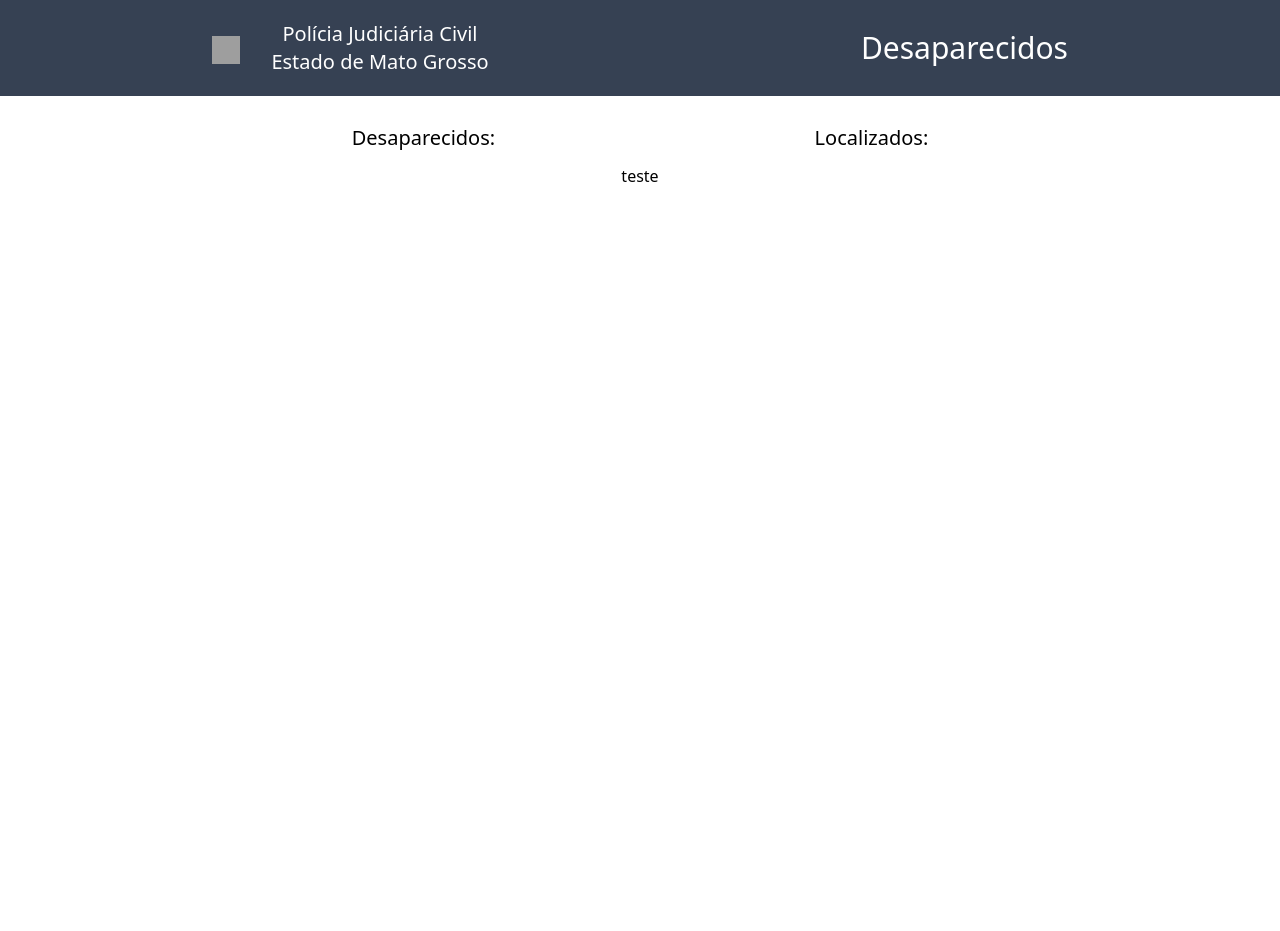
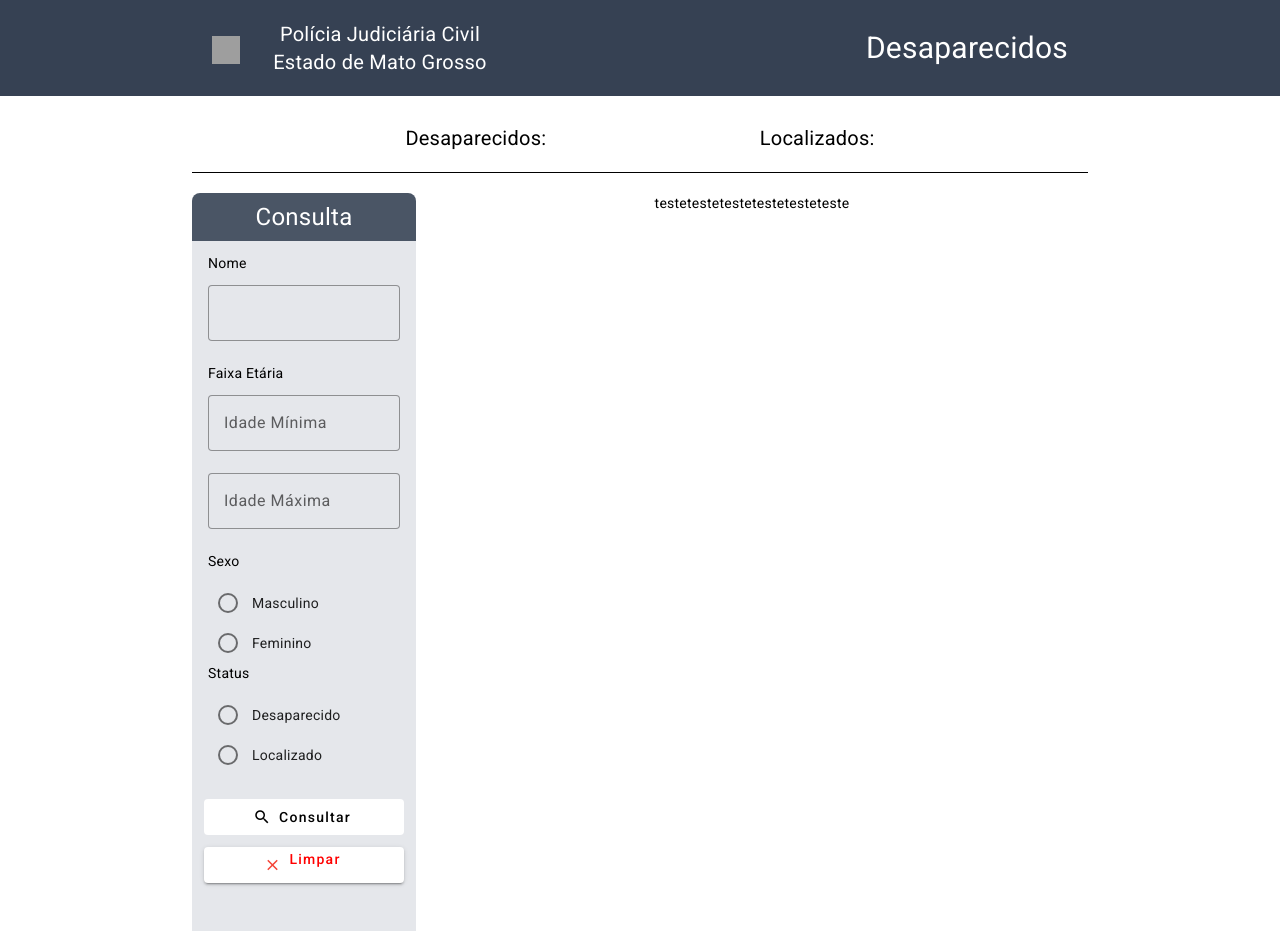
Before and after one commit to biduco07/ProjetoDesaparecidos, an Angular app: page / in a window 1280 px wide. Before the commit the page ends 800 px from the top, so only its background shows below. Built offline with nearby package versions, Linux system fonts and the light colour scheme; grey boxes are pictures that could not be loaded.

Commit message:
concluindo a parte de busca do inicio na consulta sem conectar com o backend.

```diff
--- a/angular.json
+++ b/angular.json
@@ -20,9 +20,7 @@
             "outputPath": "dist/projeto-desaparecidos",
             "index": "src/index.html",
             "browser": "src/main.ts",
-            "polyfills": [
-              "zone.js"
-            ],
+            "polyfills": ["zone.js"],
             "tsConfig": "tsconfig.app.json",
             "inlineStyleLanguage": "scss",
             "assets": [
@@ -32,6 +30,7 @@
               }
             ],
             "styles": [
+              "node_modules/@angular/material/prebuilt-themes/indigo-pink.css",
               "src/styles.scss"
             ],
             "scripts": [],
@@ -83,10 +82,7 @@
         "test": {
           "builder": "@angular-devkit/build-angular:karma",
           "options": {
-            "polyfills": [
-              "zone.js",
-              "zone.js/testing"
-            ],
+            "polyfills": ["zone.js", "zone.js/testing"],
             "tsConfig": "tsconfig.spec.json",
             "inlineStyleLanguage": "scss",
             "assets": [
@@ -96,6 +92,7 @@
               }
             ],
             "styles": [
+              "@angular/material/prebuilt-themes/azure-blue.css",
               "src/styles.scss"
             ],
             "scripts": []
--- a/package.json
+++ b/package.json
@@ -11,6 +11,7 @@
   },
   "private": true,
   "dependencies": {
+    "@angular/cdk": "^19.2.6",
     "@angular/common": "^19.2.0",
     "@angular/compiler": "^19.2.0",
     "@angular/core": "^19.2.0",
@@ -22,6 +23,7 @@
     "@angular/router": "^19.2.0",
     "@angular/ssr": "^19.2.4",
     "express": "^4.18.2",
+    "ngx-mask": "^19.0.6",
     "rxjs": "~7.8.0",
     "tslib": "^2.3.0",
     "zone.js": "~0.15.0"
--- a/src/app/app.component.html
+++ b/src/app/app.component.html
@@ -1,7 +1,4 @@
-<div
-  class="w-full font-poppins text-center"
-  style="text-align: -webkit-center !important"
->
+<div class="w-full font-poppins" style="text-align: -webkit-center !important">
   <div class="bg-gray-700 text-white self-center">
     <div class="max-w-7/10 mb-4 flex p-5 justify-between w-full">
       <div class="flex gap-3">
--- a/src/app/app.config.ts
+++ b/src/app/app.config.ts
@@ -6,11 +6,13 @@ import {
   provideClientHydration,
   withEventReplay,
 } from '@angular/platform-browser';
+import { provideHttpClient } from '@angular/common/http';
 
 export const appConfig: ApplicationConfig = {
   providers: [
     provideZoneChangeDetection({ eventCoalescing: true }),
     provideRouter(routes),
     provideClientHydration(withEventReplay()),
+    provideHttpClient(),
   ],
 };
--- a/src/app/app.routes.ts
+++ b/src/app/app.routes.ts
@@ -1,15 +1,18 @@
 import { Routes } from '@angular/router';
-import { DesaparecidosComponent } from './pages/desaparecidos/desaparecidos.component';
-import { DesaparecidosDetalheComponent } from './pages/desaparecidos-detalhe/desaparecidos-detalhe.component';
-
 export const routes: Routes = [
   // Redirect empty path to '/example'
   {
     path: '',
-    component: DesaparecidosComponent,
+    loadComponent: () =>
+      import('./pages/desaparecidos/desaparecidos.component').then(
+        (m) => m.DesaparecidosComponent
+      ),
   },
   {
     path: ':id',
-    component: DesaparecidosDetalheComponent,
+    loadComponent: () =>
+      import(
+        './pages/desaparecidos-detalhe/desaparecidos-detalhe.component'
+      ).then((m) => m.DesaparecidosDetalheComponent),
   },
 ];
--- a/src/app/pages/desaparecidos/desaparecidos.component.html
+++ b/src/app/pages/desaparecidos/desaparecidos.component.html
@@ -1,6 +1,79 @@
-<div class="flex flex-row justify-around py-3">
+<div class="flex flex-row justify-evenly py-3 pb-5">
   <div class="text-xl">Desaparecidos:</div>
   <div class="text-xl">Localizados:</div>
 </div>
+<hr class="pb-5" />
+<div class="flex flex-row">
+  <div class="w-3/12 rounded-t-lg">
+    <div
+      class="bg-gray-600 text-white py-2 text-2xl rounded-t-lg justify-normal"
+    >
+      Consulta
+    </div>
 
-<div>teste</div>
+    <div class="bg-gray-200 gap-3 h-full">
+      <div class="pt-3 px-4">
+        <p class="text-left">Nome</p>
+        <mat-form-field class="w-full" appearance="outline">
+          <input matInput type="text" class="border rounded-t-lg" />
+        </mat-form-field>
+      </div>
+
+      <div class="px-4">
+        <p class="text-left">Faixa Etária</p>
+        <mat-form-field class="w-full" appearance="outline">
+          <input
+            matInput
+            type="number"
+            min="0"
+            class="border rounded-t-lg"
+            placeholder="Idade Mínima"
+          />
+        </mat-form-field>
+        <mat-form-field class="w-full" appearance="outline">
+          <input
+            matInput
+            type="number"
+            min="0"
+            class="border rounded-t-lg"
+            placeholder="Idade Máxima"
+          />
+        </mat-form-field>
+      </div>
+
+      <div class="px-4">
+        <p class="text-left">Sexo</p>
+        <mat-radio-group
+          aria-label="Select an option"
+          class="flex flex-col text-start"
+        >
+          <mat-radio-button value="1">Masculino</mat-radio-button>
+          <mat-radio-button value="2">Feminino</mat-radio-button>
+        </mat-radio-group>
+      </div>
+      <div class="px-4">
+        <p class="text-left">Status</p>
+        <mat-radio-group
+          aria-label="Select an option"
+          class="flex flex-col text-start"
+        >
+          <mat-radio-button value="1">Desaparecido</mat-radio-button>
+          <mat-radio-button value="2">Localizado</mat-radio-button>
+        </mat-radio-group>
+      </div>
+      <div class="flex flex-col w-50 gap-3 mt-6">
+        <button mat-flat-button>
+          <mat-icon class="size-10">search</mat-icon>
+          Consultar
+        </button>
+
+        <button style="color: red !important" mat-raised-button>
+          <mat-icon color="warn">close</mat-icon>
+          <p>Limpar</p>
+        </button>
+      </div>
+    </div>
+  </div>
+
+  <div class="w-9/12">testetestetestetestetesteteste</div>
+</div>
--- a/src/app/pages/desaparecidos/desaparecidos.component.scss
+++ b/src/app/pages/desaparecidos/desaparecidos.component.scss
@@ -0,0 +1,3 @@
+.mat-form-field {
+  background-color: white !important;
+}
--- a/src/app/pages/desaparecidos/desaparecidos.component.ts
+++ b/src/app/pages/desaparecidos/desaparecidos.component.ts
@@ -1,11 +1,24 @@
 import { Component } from '@angular/core';
+import { MatButtonModule } from '@angular/material/button';
+import { MatSelectModule } from '@angular/material/select';
+import { MatInputModule } from '@angular/material/input';
+import { FormsModule, ReactiveFormsModule } from '@angular/forms';
+import { MatRadioModule } from '@angular/material/radio';
+import { MatIconModule } from '@angular/material/icon';
 
 @Component({
   selector: 'app-desaparecidos',
-  imports: [],
   templateUrl: './desaparecidos.component.html',
-  styleUrl: './desaparecidos.component.scss'
+  styleUrl: './desaparecidos.component.scss',
+  standalone: true,
+  imports: [
+    MatButtonModule,
+    MatSelectModule,
+    MatInputModule,
+    FormsModule,
+    ReactiveFormsModule,
+    MatRadioModule,
+    MatIconModule,
+  ], // Verifique se o módulo está aqui
 })
-export class DesaparecidosComponent {
-
-}
+export class DesaparecidosComponent {}
--- a/src/index.html
+++ b/src/index.html
@@ -15,8 +15,16 @@
       rel="stylesheet"
     />
     <script src="https://cdn.jsdelivr.net/npm/@tailwindcss/browser@4"></script>
+    <link
+      href="https://fonts.googleapis.com/css2?family=Roboto:wght@300;400;500&display=swap"
+      rel="stylesheet"
+    />
+    <link
+      href="https://fonts.googleapis.com/icon?family=Material+Icons"
+      rel="stylesheet"
+    />
   </head>
-  <body>
+  <body class="mat-typography">
     <app-root></app-root>
   </body>
 </html>
--- a/src/styles.scss
+++ b/src/styles.scss
@@ -1 +1,4 @@
 /* You can add global styles to this file, and also import other style files */
+
+html, body { height: 100%; }
+body { margin: 0; font-family: Roboto, "Helvetica Neue", sans-serif; }
```
Also changed, not shown: src/app/core/desaparecidos.service.ts (added, +31 -0 lines), src/app/shared/shared.module.ts (added, +38 -0 lines), 1 other file (tests, documents, lock files or other folders).
